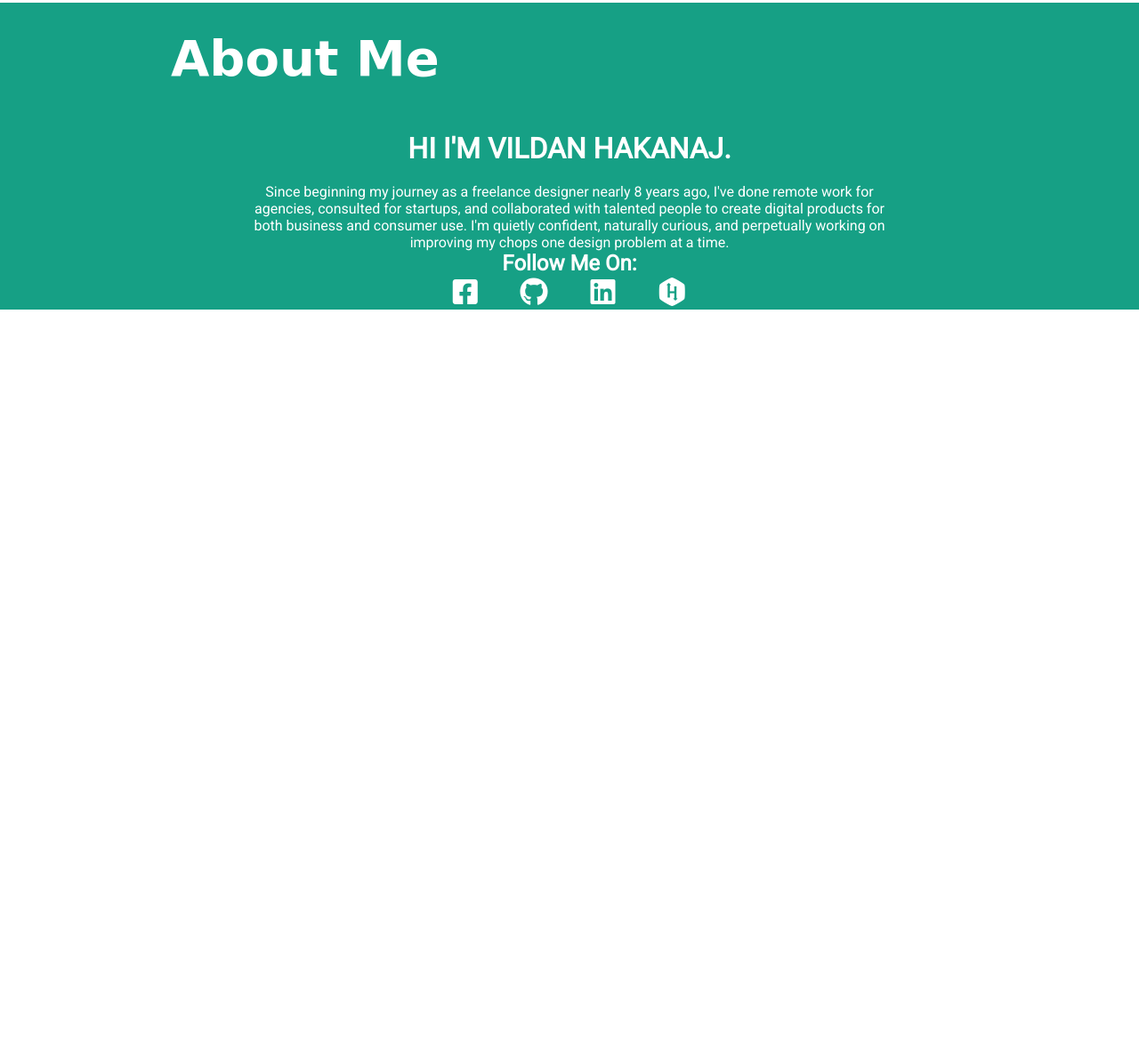
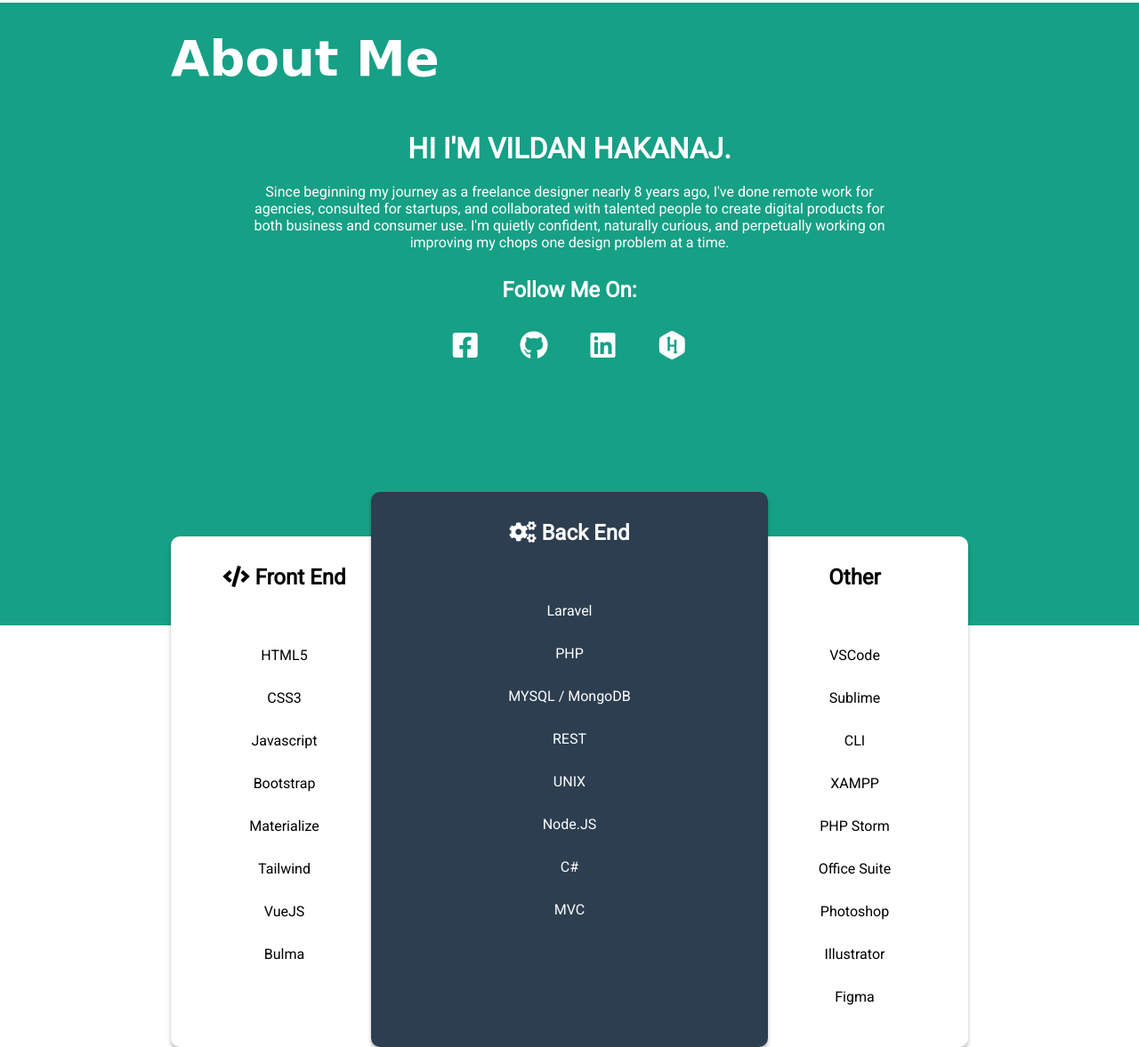
Before and after one commit to VildanHakanaj/PortfolioWebsite, a website: page index.html in a window 1280 px wide. Shown: the part 3622-4799 px from the top of the page at 89% size. Before the commit the page ends 3970 px from the top, so only its background shows below. Drawn offline with Linux system fonts and the light colour scheme; a web font is replaced by a local one.

Commit message:
added skills section

```diff
--- a/index.html
+++ b/index.html
@@ -234,5 +234,51 @@
         </div>
     </div>
 </div>
+<div id="skills-section">
+    <div class="container">
+        <div class="skills-container">
+            <div class="front-end">
+                <h3><i class="fas fa-code"></i> Front End</h3>
+                <ul>
+                    <li>HTML5</li>
+                    <li>CSS3</li>
+                    <li>Javascript</li>
+                    <li>Bootstrap</li>
+                    <li>Materialize</li>
+                    <li>Tailwind</li>
+                    <li>VueJS</li>
+                    <li>Bulma</li>
+                </ul>
+            </div>
+            <div class="backend">
+                <h3><i class="fas fa-cogs"></i> Back End</h3>
+                <ul>
+                    <li>Laravel</li>
+                    <li>PHP</li>
+                    <li>MYSQL / MongoDB</li>
+                    <li>REST</li>
+                    <li>UNIX</li>
+                    <li>Node.JS</li>
+                    <li>C#</li>
+                    <li>MVC</li>
+                </ul>
+            </div>
+            <div class="other">
+                <h3>Other</h3>
+                <ul>
+                    <li>VSCode</li>
+                    <li>Sublime</li>
+                    <li>CLI</li>
+                    <li>XAMPP</li>
+                    <li>PHP Storm</li>
+                    <li>Office Suite</li>
+                    <li>Photoshop</li>
+                    <li>Illustrator</li>
+                    <li>Figma</li>
+                </ul>
+            </div>
+        </div>
+    </div>
+</div>
 </body>
 </html>
--- a/styles/sass/main.sass
+++ b/styles/sass/main.sass
@@ -206,6 +206,7 @@ header
 #about-me
   background-color: $primary
   color: white
+  height: 700px
   .about-me-text
     width: 80%
     margin: 0 auto
@@ -215,11 +216,46 @@ header
       text-transform: uppercase
     h4
       font-size: 1.5rem
+      margin: 30px 0
 
   .section-title
     color: white
     padding-top: 30px
+
+#skills-section
+  .skills-container
+    display: flex
+    .front-end, .other, .backend
+      text-align: center
+      margin-top: -100px
+      padding: 2em
+      border-radius: 10px
+      box-shadow: $shadow
+      ul
+        list-style-type: none
+        line-height: 3
+      h3
+        font-size: 1.5em
+
+        margin-bottom: 50px
+    .front-end, .other
+      flex: 1
+      background-color: white
+    .front-end
+      margin-right: -30px
+    .other
+      margin-left: -30px
+    .backend
+      z-index: 1
+      background-color: $secondary
+      flex: 2
+      color: white
+      margin-top: -150px
+
+
 @media screen and (max-width: 1024px)
+  .section-title
+    text-align: center
   #banner
     .container
       width: 100%
```
Also changed, not shown: styles/css/main.css.
